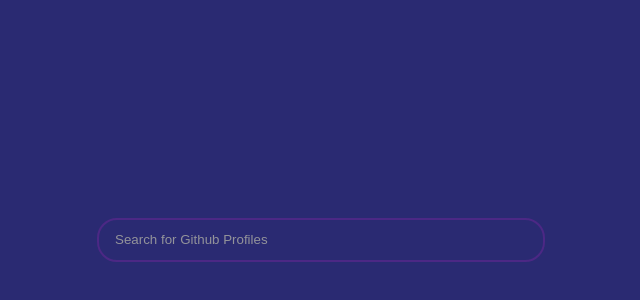
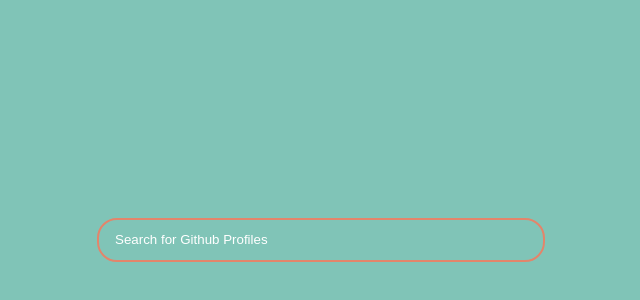
Before and after one commit to nishantdub37/github-profiles, a plain HTML site: page index.html in a window 1280 px wide. Shown: the part 160-460 px from the top of the page, without its empty margins (319-959 px from the left). Drawn offline with Linux system fonts and the light colour scheme.

Commit message:
changed colors in css

```diff
--- a/styles.css
+++ b/styles.css
@@ -7,8 +7,8 @@
 }
 
 :root{
-    --primary-color: #2a2a72;
-    --secondary-color: #4c2885;
+    --primary-color: #80c4b7;
+    --secondary-color: #e3856b;
 }
 
 .container{
@@ -104,7 +104,7 @@
 }
 
 .search::placeholder{
-    color: rgba(159, 159, 159, 0.902);
+    color: white;
 }
 
 .search:focus{
```
